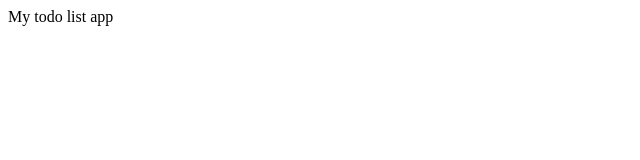
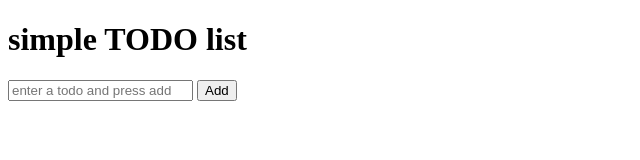
Before and after one commit to SravanRudraraju/todo-list, a plain HTML site: page index.html in a window 1280 px wide. Shown: the whole page, without its empty margins (0-640 px from the left). Drawn offline with Linux system fonts and the light colour scheme.

Commit message:
input and button created

```diff
--- a/index.html
+++ b/index.html
@@ -6,6 +6,9 @@
     <title>TODO List</title>
 </head>
 <body>
-    My todo list app
+   <h1>simple TODO list</h1>
+   <input type="text" id="todo-input" placeholder="enter a todo and press add">
+   <button id="add-btn">Add</button>
+   <ul id="todo-list"></ul>
 </body>
 </html>
```
